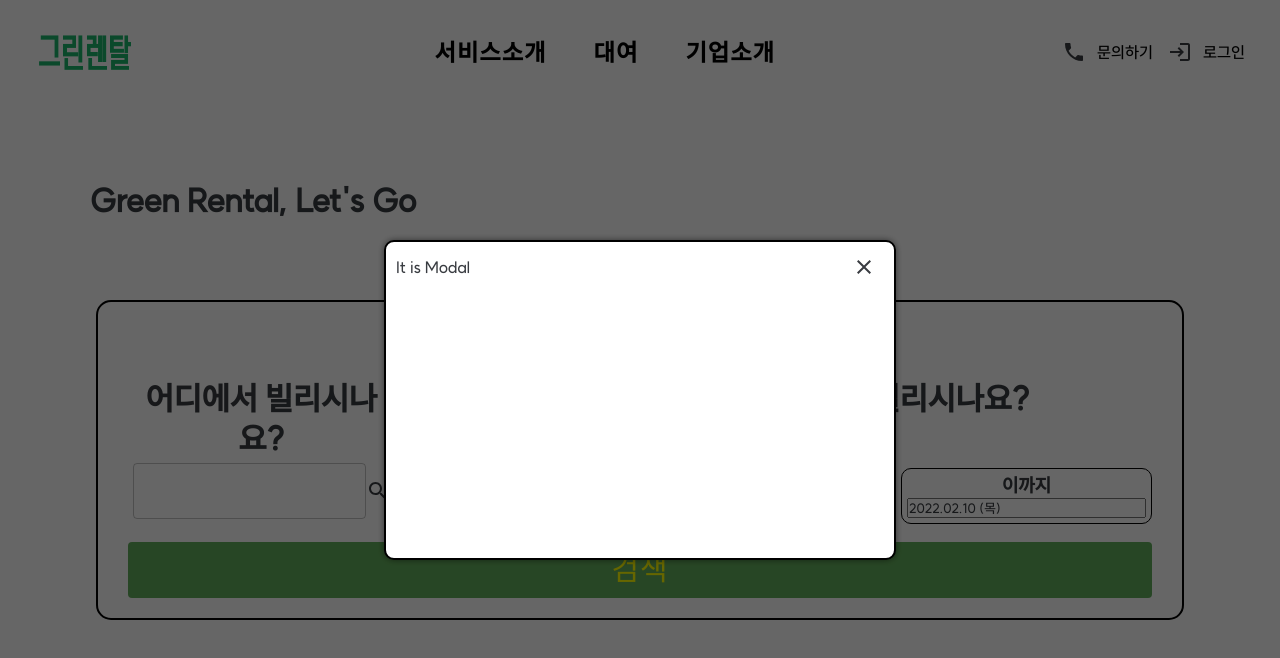
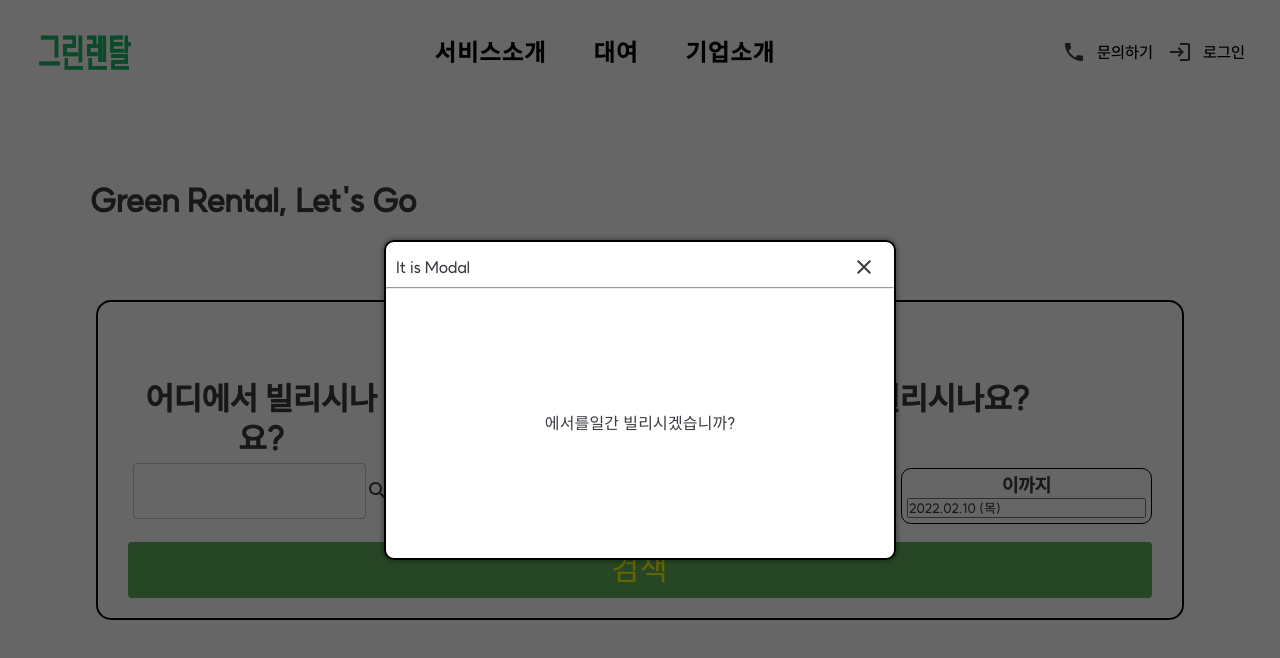
Before and after one commit to sanghyun8039/greenrental, a React (Create React App) app: page /Rent in a window 1280 px wide. Both pictures are taken after a click on the button "검색". Shown: the top 658 px of the page. Built offline with nearby package versions, Linux system fonts and the light colour scheme.

Commit message:
2022/10/09

```diff
--- a/package.json
+++ b/package.json
@@ -22,6 +22,7 @@
     "react-redux": "^8.0.4",
     "react-router-dom": "^6.4.1",
     "react-scripts": "5.0.1",
+    "redux-logger": "^3.0.6",
     "styled-components": "^5.3.5",
     "web-vitals": "^2.1.4"
   },
--- a/src/components/Modal.jsx
+++ b/src/components/Modal.jsx
@@ -1,4 +1,4 @@
-import { Button, IconButton } from "@mui/material";
+import { Button, IconButton, Typography } from "@mui/material";
 import React from "react";
 import styled from "styled-components";
 import CloseIcon from "@mui/icons-material/Close";
@@ -15,9 +15,14 @@ function Modal(props) {
             <CloseIcon />
           </IconButton>
         </HeaderLayout>
+        <hr />
         <BodyLayout>
-          {props.location}
-          {props.device}
+          <Typography variant="h4">{props.location}</Typography>
+          <Typography variant="body1">에서 </Typography>
+          <Typography variant="h4">{props.device}</Typography>
+          <Typography variant="body1">를 </Typography>
+          <Typography variant="h4">{props.leftDays}</Typography>
+          <Typography variant="body1"> {"    "}일간 빌리시겠습니까?</Typography>
         </BodyLayout>
       </Container>
     </Wrapper>
@@ -62,4 +67,10 @@ const HeaderLayout = styled.div`
   margin-top: 5px;
 `;
 
-const BodyLayout = styled.div``;
+const BodyLayout = styled.div`
+  height: 100%;
+  width: 100%;
+  display: flex;
+  align-items: center;
+  justify-content: center;
+`;
--- a/src/components/Search.jsx
+++ b/src/components/Search.jsx
@@ -1,4 +1,4 @@
-import { React, useState } from "react";
+import { React, useEffect, useState } from "react";
 import styled from "styled-components";
 import { DateRangePicker } from "react-date-range";
 import DatePicker from "react-datepicker";
@@ -8,27 +8,28 @@ import PeopleIcon from "@mui/icons-material/People";
 import { useNavigate } from "react-router-dom";
 import { ko } from "date-fns/esm/locale";
 import { useDispatch } from "react-redux";
-import { selectleftDay } from "../features/daySlice";
+import { setleftDay } from "../features/daySlice";
 function Search() {
   const [startDate, setStartDate] = useState(new Date("2022/02/08"));
   const [endDate, setEndDate] = useState(new Date("2022/02/10"));
-  const [diffDate, setDiffDate] = useState(new Date(""));
+  const [diffDate, setDiffDate] = useState("");
 
   const dispatch = useDispatch();
 
-  const diffDays = () => {
-    dispatch(
-      selectleftDay({
-        leftdays: "10",
-      })
-    );
-  };
+  const diffDays = () => {};
 
   const handleSelectEndDate = () => {
     console.log(`startDate : ${startDate} // endDate : ${endDate}`);
-    setDiffDate((endDate - startDate) / (1000 * 60 * 60 * 24));
-    diffDays();
+    setDiffDate((endDate - startDate) / (1000 * 60 * 60 * 24) + 1);
   };
+
+  useEffect(() => {
+    dispatch(
+      setleftDay({
+        leftdays: diffDate,
+      })
+    );
+  }, [diffDate]);
   // const onChange = (dates) => {
   //   const [start, end] = dates;
   //   setStartDate(start);
--- a/src/components/SearchResultForm.jsx
+++ b/src/components/SearchResultForm.jsx
@@ -12,8 +12,9 @@ import "react-date-range/dist/styles.css";
 import "react-date-range/dist/theme/default.css";
 import Search from "./Search";
 import Modal from "./Modal";
-import { useDispatch } from "react-redux";
+import { useDispatch, useSelector } from "react-redux";
 import { selectRental } from "../features/rentalSlice";
+import { selectleftDay } from "../features/daySlice";
 
 function SearchResultForm() {
   const [startDate, setStartDate] = useState(new Date());
@@ -27,6 +28,7 @@ function SearchResultForm() {
     endDate: endDate,
     key: "selection",
   };
+  const leftDay = useSelector(selectleftDay);
 
   function handleSelect(ranges) {
     setStartDate(ranges.selection.startDate);
@@ -88,6 +90,7 @@ function SearchResultForm() {
           closeModal={() => setOpenModal(!openModal)}
           location={locationValue}
           device={device}
+          leftDays={leftDay}
         />
       )}
     </Wrapper>
--- a/src/features/daySlice.jsx
+++ b/src/features/daySlice.jsx
@@ -1,9 +1,9 @@
 import { createSlice } from "@reduxjs/toolkit";
 
 const daySlice = createSlice({
-  name: "day",
+  name: "days",
   initialState: {
-    leftdays: "",
+    leftdays: null,
   },
   reducers: {
     setleftDay: (state, action) => {
@@ -14,5 +14,5 @@ const daySlice = createSlice({
 
 export const { setleftDay } = daySlice.actions;
 
-export const selectleftDay = (state) => state.day.leftdays;
+export const selectleftDay = (state) => state.days.leftdays;
 export default daySlice.reducer;
--- a/src/store.jsx
+++ b/src/store.jsx
@@ -1,11 +1,13 @@
 import { configureStore } from "@reduxjs/toolkit";
 import rentalReducer from "./features/rentalSlice";
 import dayReducer from "./features/daySlice";
+import logger from "redux-logger";
 export const store = configureStore({
   reducer: {
     rental: rentalReducer,
     days: dayReducer,
   },
+  middleware: (getDefaultMiddleware) => getDefaultMiddleware(),
 });
 
 export default store;
```
Also changed, not shown: 1 other file (tests, documents, lock files or other folders).
